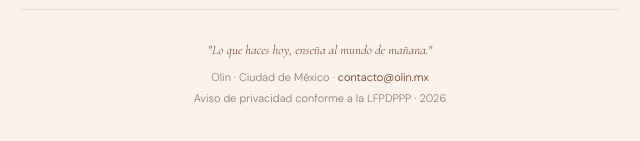
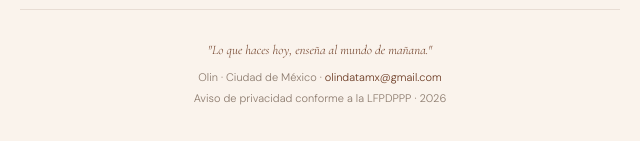
Before and after one commit to olindatamx/Olin, a plain HTML site: page index.html in a window 1280 px wide. Shown: the part 1858-1999 px from the top of the page, 320-960 px from the left. Drawn offline with nearby package versions, Linux system fonts and the light colour scheme.

Commit message:
index.html

```diff
--- a/index.html
+++ b/index.html
@@ -320,7 +320,7 @@
 
   <footer>
     <div class="slogan-footer">"Lo que haces hoy, enseña al mundo de mañana."</div>
-    Olin · Ciudad de México · <a href="mailto:contacto@olin.mx">contacto@olin.mx</a><br>
+    Olin · Ciudad de México · <a href="mailto:olindatamx@gmail.com">olindatamx@gmail.com</a><br>
     Aviso de privacidad conforme a la LFPDPPP · 2026
   </footer>
 
```
